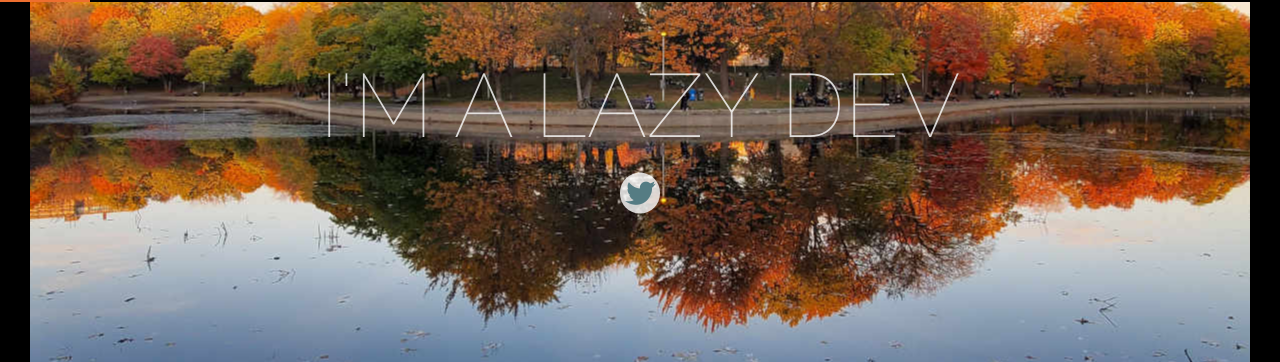
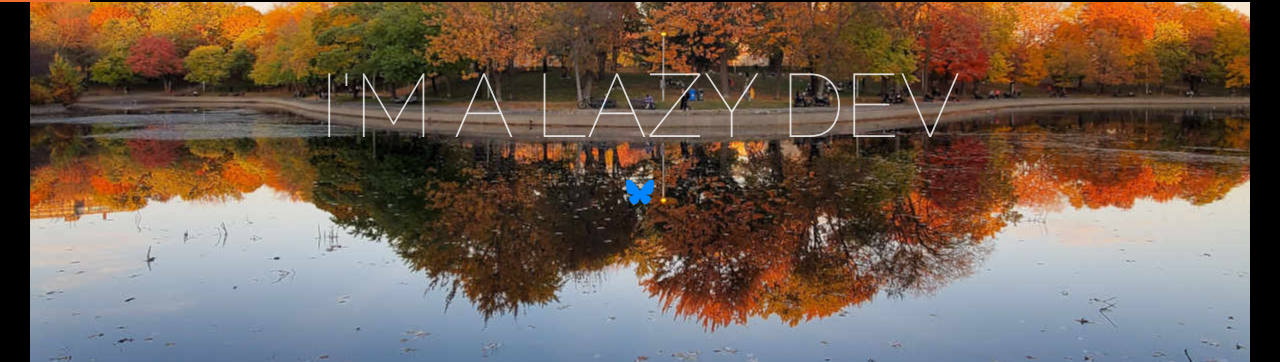
Before and after one commit to fdelache/fdelache.github.io, a Jekyll site: the page built from index.html, in a window 1280 px wide and 900 px high, scrolled down 315 px. Shown: the part 88-450 px from the top of the window. Built offline with Jekyll 4.4.1, drawn with Linux system fonts in a browser that asks for light colours; nearby versions of some CDN libraries.

Commit message:
Remove twitter icon and replace with bluesky one

```diff
--- a/_includes/social-links.html
+++ b/_includes/social-links.html
@@ -1,5 +1,8 @@
 <li>
     <a class="social-link" href="https://bsky.app/profile/franck.isalazy.dev">
-        <i class="fab fa-twitter"></i>
+        <svg fill="none" viewBox="0 0 64 57" width="28" style="width: 28px; height: 24.9375px;">
+            <path fill="#0085ff" d="M13.873 3.805C21.21 9.332 29.103 20.537 32 26.55v15.882c0-.338-.13.044-.41.867-1.512 4.456-7.418 21.847-20.923 7.944-7.111-7.32-3.819-14.64 9.125-16.85-7.405 1.264-15.73-.825-18.014-9.015C1.12 23.022 0 8.51 0 6.55 0-3.268 8.579-.182 13.873 3.805ZM50.127 3.805C42.79 9.332 34.897 20.537 32 26.55v15.882c0-.338.13.044.41.867 1.512 4.456 7.418 21.847 20.923 7.944 7.111-7.32 3.819-14.64-9.125-16.85 7.405 1.264 15.73-.825 18.014-9.015C62.88 23.022 64 8.51 64 6.55c0-9.818-8.578-6.732-13.873-2.745Z">
+            </path>
+        </svg>
     </a>
 </li>
--- a/_layouts/post.html
+++ b/_layouts/post.html
@@ -11,7 +11,10 @@ layout: default
                 <div class="post-byline">
                     <img src="{{ page.gravatar }}">
                     <a href="{{ page.authorBluesky }}" class="social-link">
-                        <i class="fab fa-twitter"></i>
+                        <svg fill="none" viewBox="0 0 64 57" width="28" style="width: 28px; height: 24.9375px;">
+                            <path fill="#0085ff" d="M13.873 3.805C21.21 9.332 29.103 20.537 32 26.55v15.882c0-.338-.13.044-.41.867-1.512 4.456-7.418 21.847-20.923 7.944-7.111-7.32-3.819-14.64 9.125-16.85-7.405 1.264-15.73-.825-18.014-9.015C1.12 23.022 0 8.51 0 6.55 0-3.268 8.579-.182 13.873 3.805ZM50.127 3.805C42.79 9.332 34.897 20.537 32 26.55v15.882c0-.338.13.044.41.867 1.512 4.456 7.418 21.847 20.923 7.944 7.111-7.32 3.819-14.64-9.125-16.85 7.405 1.264 15.73-.825 18.014-9.015C62.88 23.022 64 8.51 64 6.55c0-9.818-8.578-6.732-13.873-2.745Z">
+                            </path>
+                        </svg>
                     </a>
                     by: {{ page.author }}
                     <span> - {{ page.date | date: '%B %d, %Y' }}</span>
--- a/blog/index.html
+++ b/blog/index.html
@@ -18,7 +18,10 @@ description: A lazy dev will always blog.
                     <div class="post-byline">
                         <img src="{{ post.gravatar }}"/>
                         <a class="social-link" href="{{ post.authorTwitter }}">
-                            <i class="fab fa-twitter"></i>
+                            <svg fill="none" viewBox="0 0 64 57" width="28" style="width: 28px; height: 24.9375px;">
+                                <path fill="#0085ff" d="M13.873 3.805C21.21 9.332 29.103 20.537 32 26.55v15.882c0-.338-.13.044-.41.867-1.512 4.456-7.418 21.847-20.923 7.944-7.111-7.32-3.819-14.64 9.125-16.85-7.405 1.264-15.73-.825-18.014-9.015C1.12 23.022 0 8.51 0 6.55 0-3.268 8.579-.182 13.873 3.805ZM50.127 3.805C42.79 9.332 34.897 20.537 32 26.55v15.882c0-.338.13.044.41.867 1.512 4.456 7.418 21.847 20.923 7.944 7.111-7.32 3.819-14.64-9.125-16.85 7.405 1.264 15.73-.825 18.014-9.015C62.88 23.022 64 8.51 64 6.55c0-9.818-8.578-6.732-13.873-2.745Z">
+                                </path>
+                            </svg>
                         </a>
                         by: {{ post.author }}
                         <span> - {{ post.date | date: '%B %d, %Y' }}</span>
--- a/css/main.css
+++ b/css/main.css
@@ -397,16 +397,6 @@ h1,h2,h3,h4,h5,h6 {
     margin-bottom: 0.25em;
 }
 
-.hero-content .social-link {
-    background-color: rgba(255, 255, 255, 0.8);
-    color: #557c83;
-}
-
-.hero-content .social-link:hover {
-    background-color: #000;
-    color: #fff;
-}
-
 .half-hero {
     background-position: center center;
     background-size: cover;
@@ -422,8 +412,6 @@ h1,h2,h3,h4,h5,h6 {
 }
 
 .social-link {
-    background: rgba(150, 150, 150, 0.5);
-    border-radius: 99px;
     box-sizing: border-box;
     color: #fff;
     display: inline-block;
--- a/index.html
+++ b/index.html
@@ -45,7 +45,10 @@ description: Blog about being a lazy dev
                     <img src="{{ site.posts.first.gravatar }}">
                     <a class="social-link"
                        href="{{ site.posts.first.authorBluesky }}">
-                        <i class="fab fa-twitter"></i>
+                        <svg fill="none" viewBox="0 0 64 57" width="28" style="width: 28px; height: 24.9375px;">
+                            <path fill="#0085ff" d="M13.873 3.805C21.21 9.332 29.103 20.537 32 26.55v15.882c0-.338-.13.044-.41.867-1.512 4.456-7.418 21.847-20.923 7.944-7.111-7.32-3.819-14.64 9.125-16.85-7.405 1.264-15.73-.825-18.014-9.015C1.12 23.022 0 8.51 0 6.55 0-3.268 8.579-.182 13.873 3.805ZM50.127 3.805C42.79 9.332 34.897 20.537 32 26.55v15.882c0-.338.13.044.41.867 1.512 4.456 7.418 21.847 20.923 7.944 7.111-7.32 3.819-14.64-9.125-16.85 7.405 1.264 15.73-.825 18.014-9.015C62.88 23.022 64 8.51 64 6.55c0-9.818-8.578-6.732-13.873-2.745Z">
+                            </path>
+                        </svg>
                     </a>
                     by: {{ site.posts.first.author }}
                     <span> - {{ site.posts.first.date | date: '%B %d, %Y' }}</span>
```
